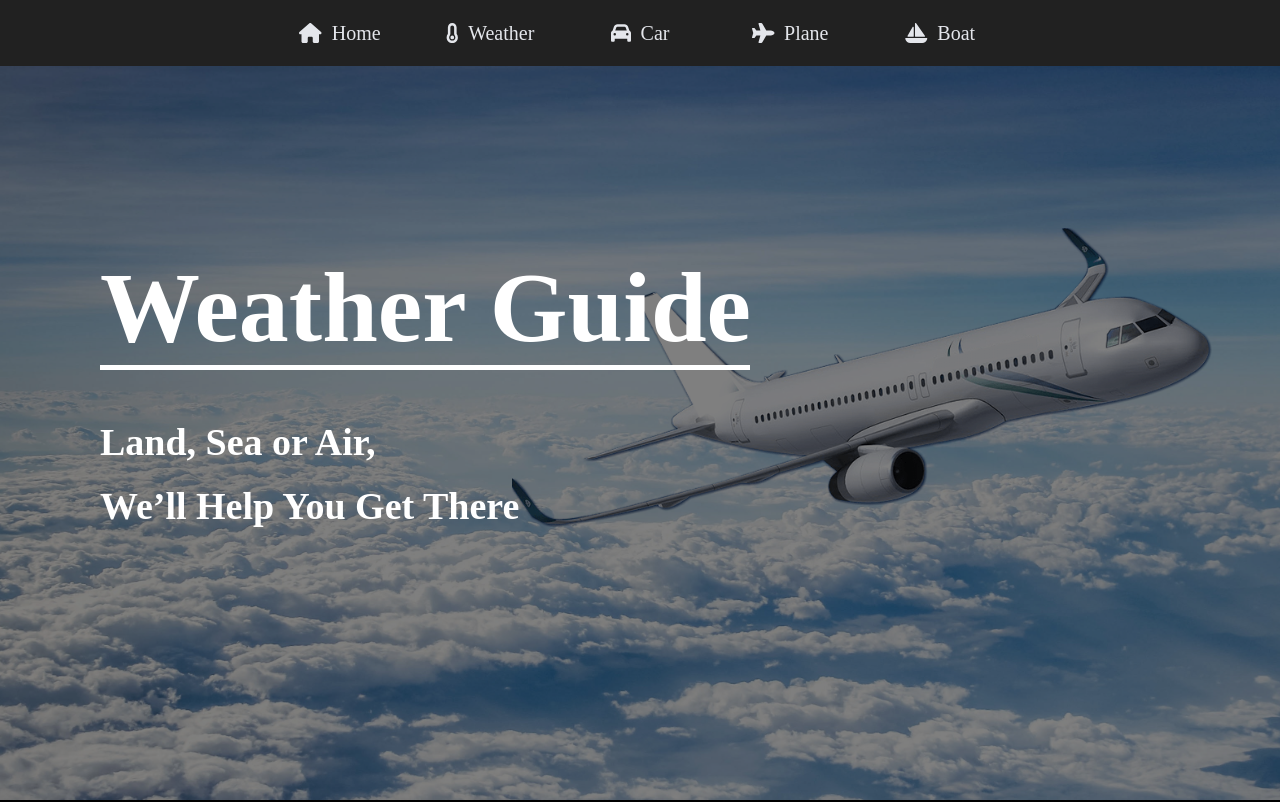
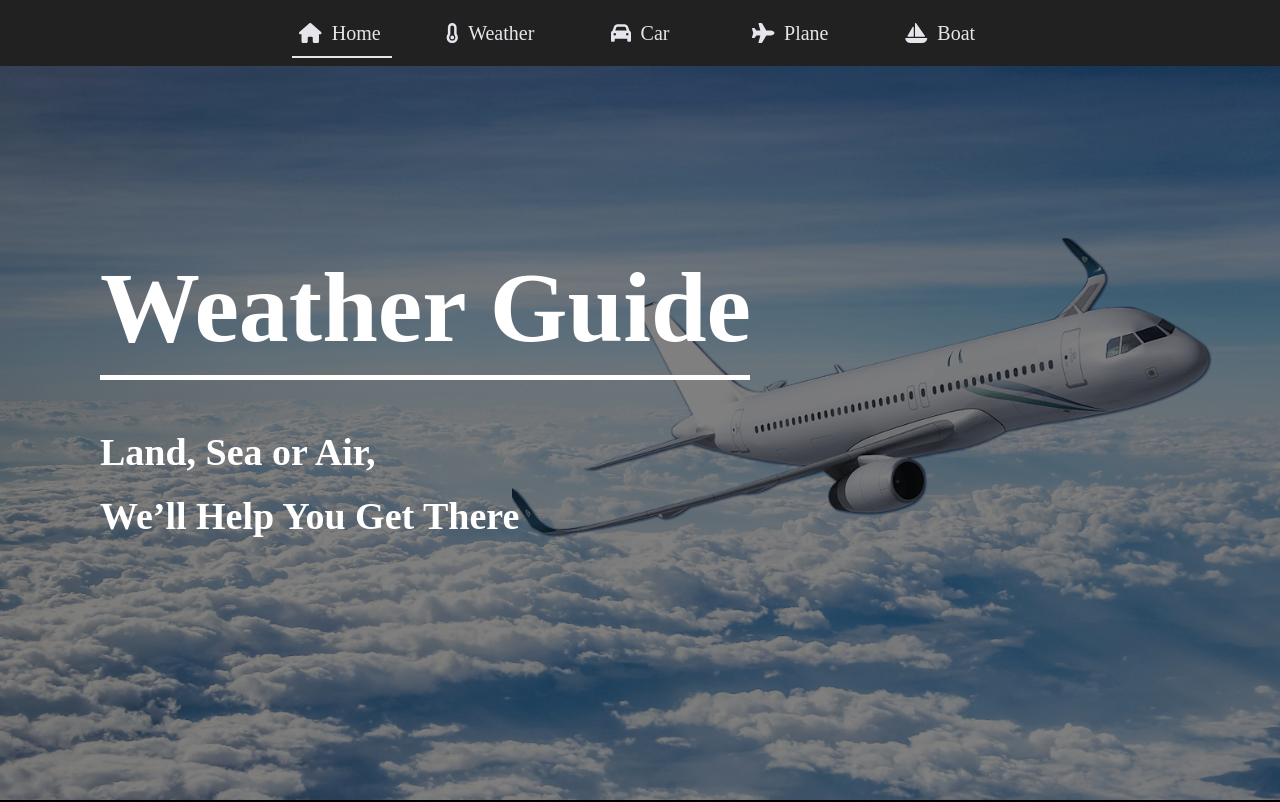
Before and after one commit to osu-cs494-w23/weather-guide, a React (Create React App) app in the folder weather-guide/: page / in a window 1280 px wide. Shown: the top 802 px of the page. Built offline with nearby package versions, Linux system fonts and the light colour scheme.

Commit message:
fixed minor bugs, implemented menu routing and navigation elements

```diff
--- a/weather-guide/package.json
+++ b/weather-guide/package.json
@@ -13,6 +13,7 @@
     "node-sass": "^8.0.0",
     "react": "^18.2.0",
     "react-dom": "^18.2.0",
+    "react-router-dom": "^6.9.0",
     "react-scripts": "5.0.1",
     "web-vitals": "^2.1.4"
   },
--- a/weather-guide/src/App.js
+++ b/weather-guide/src/App.js
@@ -1,10 +1,10 @@
 import logo from './logo.svg';
 import './App.css';
-import MainPage from "./components/MainPage/MainPage";
+import PageWrapper from "./components/PageWrapper/PageWrapper";
 function App() {
   return (
     <div className="App">
-      <MainPage></MainPage>
+      <PageWrapper></PageWrapper>
     </div>
   );
 }
--- a/weather-guide/src/components/MainPage/Banner/Banner.js
+++ b/weather-guide/src/components/MainPage/Banner/Banner.js
@@ -1,4 +1,4 @@
-import React, { useState, useEffect } from 'react';
+import React, {useState, useEffect, useCallback} from 'react';
 import classes from "./Banner.module.scss"
 
 
@@ -7,23 +7,18 @@ import classes from "./Banner.module.scss"
 const Banner = () =>{
 
     const [coords, setCoords] = useState({x: 0, y: 0});
+    const [bindFunction, setBindFunction] = useState(0)
 
-    useEffect(() => {
-        const handleWindowMouseMove = event => {
+        const handleWindowMouseMove = useCallback((event) => {
             setCoords({
                 x: event.clientX,
                 y: event.clientY,
             });
-        };
-        window.addEventListener('mousemove', handleWindowMouseMove);
 
-        return () => {
-            window.removeEventListener(
-                'mousemove',
-                handleWindowMouseMove,
-            );
-        };
-    }, []);
+
+        }, [])
+
+
 
 
     let marginBackgroundLeft = - window.innerWidth*0.05 + coords.x/50
@@ -40,7 +35,25 @@ const Banner = () =>{
     }
 
     return(
-        <div className={classes.bannerWrapper}>
+        <div onMouseEnter={() => {
+
+
+
+            if (bindFunction === 0) {
+                window.addEventListener('mousemove', handleWindowMouseMove)
+                console.log("enter")
+                setBindFunction(1)
+            }
+            }}
+             onMouseLeave={()=>{
+                 setBindFunction(0)
+                 console.log("leave")
+                 window.removeEventListener(
+            'mousemove',
+                    handleWindowMouseMove,
+                 );
+             }}
+             className={classes.bannerWrapper}>
             <div className={classes.darkener}></div>
             <div className={classes.bannerText}>
                 <div className={classes.title}>Weather Guide</div>
--- a/weather-guide/src/components/MainPage/Banner/Banner.module.scss
+++ b/weather-guide/src/components/MainPage/Banner/Banner.module.scss
@@ -16,6 +16,7 @@
 .line{
   width: 650px;
   height: 5px;
+  margin-top: 10px;
   background-color: white;
 }
 
--- a/weather-guide/src/components/MainPage/MainPage.js
+++ b/weather-guide/src/components/MainPage/MainPage.js
@@ -1,19 +1,17 @@
 import React, { useState  } from 'react';
 import classes from "./MainPage.module.scss"
-import Menu from "./Menu/Menu";
 import Banner from "./Banner/Banner";
 import SelectMode from "./SelectMode/SelectMode";
-import Footer from "./Footer/Footer";
 import Weather  from "./WeatherBroadCast/Weather"
 const MainPage = () =>{
 
     return(
         <>
-            <Menu></Menu>
+
             <Banner></Banner>
             <SelectMode></SelectMode>
             <Weather></Weather>
-            <Footer></Footer>
+
         </>
     )
 
--- a/weather-guide/src/components/MainPage/Menu/Menu.js
+++ b/weather-guide/src/components/MainPage/Menu/Menu.js
@@ -1,16 +1,27 @@
 import React, { useState  } from 'react';
 import classes from "./Menu.module.scss"
 import {FontAwesomeIcon} from "@fortawesome/react-fontawesome";
-
+import {Routes, Route, Link, useLocation} from "react-router-dom"
 import { faCar } from "@fortawesome/free-solid-svg-icons";
 import {faSailboat} from "@fortawesome/free-solid-svg-icons";
 import {faPlane} from "@fortawesome/free-solid-svg-icons";
 import {faHome} from "@fortawesome/free-solid-svg-icons";
 import {faTemperature0} from "@fortawesome/free-solid-svg-icons";
 
+const locations = [ '/weather', '/car', '/plane', '/boat']
 const Menu = () =>{
 
+    const location = useLocation();
 
+    let index = 0
+    for (let i in locations){
+
+        if (location.pathname.includes(locations[i])){
+            index = parseInt(i)+1
+            break
+        }
+    }
+    let marginHighlight = 150*index + 52
 
 
 
@@ -20,26 +31,27 @@ const Menu = () =>{
 
             </div>
             <div className={classes.buttonsWrapper}>
-                <div  className={classes.button}>
+                <div  className={classes.highlight} style={{marginLeft: marginHighlight +  "px"}}></div>
+                <Link to='/'  className={classes.button}>
                     <FontAwesomeIcon className={classes.buttonIcon}  icon={faHome} />
                     Home
-                </div>
-                <div  className={classes.button}>
+                </Link>
+                <Link to='/weather' className={classes.button}>
                     <FontAwesomeIcon className={classes.buttonIcon}  icon={faTemperature0} />
                     Weather
-                </div>
-                <div  className={classes.button}>
+                </Link>
+                <Link to='/car'  className={classes.button}>
                     <FontAwesomeIcon className={classes.buttonIcon}  icon={faCar} />
                     Car
-                </div>
-                <div  className={classes.button}>
+                </Link>
+                <Link to='/plane' className={classes.button}>
                     <FontAwesomeIcon className={classes.buttonIcon}  flip="vertical"  icon={faPlane} />
                     Plane
-                </div>
-                <div  className={classes.button}>
+                </Link>
+                <Link to='/boat'  className={classes.button}>
                     <FontAwesomeIcon className={classes.buttonIcon}  icon={faSailboat} />
                     Boat
-                </div>
+                </Link>
             </div>
         </div>
     )
--- a/weather-guide/src/components/MainPage/Menu/Menu.module.scss
+++ b/weather-guide/src/components/MainPage/Menu/Menu.module.scss
@@ -13,10 +13,18 @@
   float: left;
 }
 
-
+.highlight {
+  transition: 0.2s ease-in-out;
+  width: 100px;
+  background-color: $mainText;
+  margin-top: 56px;
+  position: absolute;
+  height: 2px;
+}
 
 .buttonsWrapper{
-
+  overflow: hidden;
+  height: 66px;
   margin: auto;
   display: block;
   width: 800px;
@@ -28,6 +36,8 @@
 }
 
 .button{
+
+  text-decoration: none;
   text-align: center;
   display: inline-block;
   cursor: pointer;
--- /dev/null
+++ b/weather-guide/src/components/PageWrapper/PageWrapper.js
@@ -0,0 +1,18 @@
+import React, { useState  } from 'react';
+import MainPage from "../MainPage/MainPage";
+import Menu from "../MainPage/Menu/Menu";
+import Footer from "../MainPage/Footer/Footer";
+
+
+const PageWrapper = () =>{
+
+    return(
+        <>
+            <Menu></Menu>
+            <MainPage></MainPage>
+            <Footer></Footer>
+        </>
+    )
+}
+
+export default PageWrapper
--- a/weather-guide/src/index.js
+++ b/weather-guide/src/index.js
@@ -3,11 +3,14 @@ import ReactDOM from 'react-dom/client';
 import './index.css';
 import App from './App';
 import reportWebVitals from './reportWebVitals';
+import { BrowserRouter } from 'react-router-dom';
 
 const root = ReactDOM.createRoot(document.getElementById('root'));
 root.render(
   <React.StrictMode>
-    <App />
+      <BrowserRouter>
+          <App />
+      </BrowserRouter>
   </React.StrictMode>
 );
 
```
Also changed, not shown: 1 other file (tests, documents, lock files or other folders).
